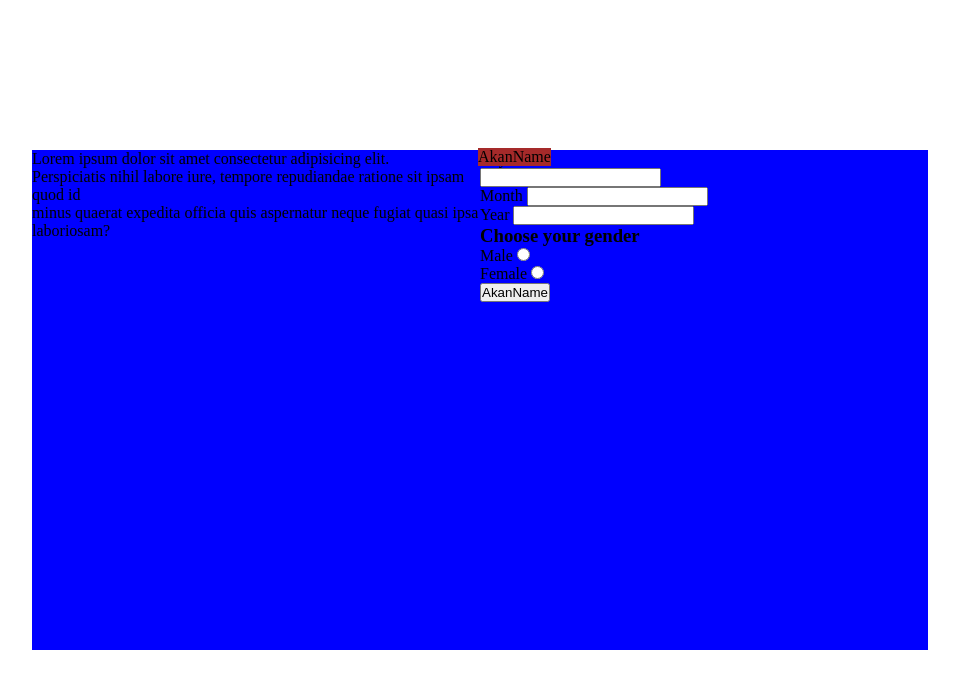
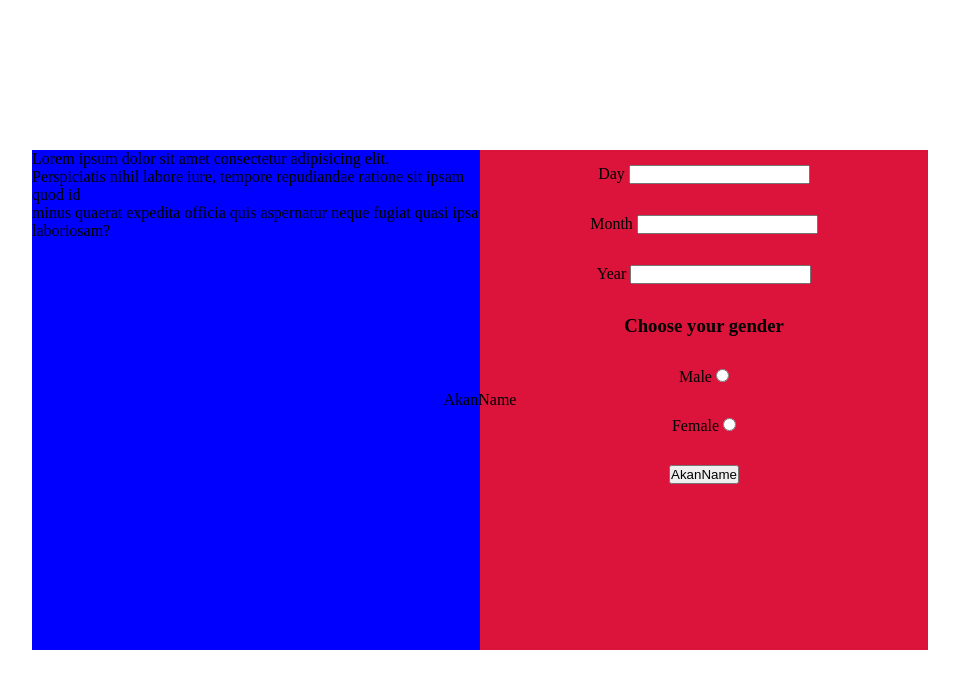
Before and after one commit to Thuku7/Akan-Name-Generator, a plain HTML site: page index.html in a window 1280 px wide. Shown: the whole page, without its empty margins (160-1119 px from the left). Drawn offline with Linux system fonts and the light colour scheme.

Commit message:
Add styles to the input form and intro section

```diff
--- a/css/styles.css
+++ b/css/styles.css
@@ -15,13 +15,10 @@ body {
 
 }
 
-nav {
 
-  position: absolute;
-  background-color: brown;
-  margin: -2px;
 
-}
+
+
 
 .content1 {
   background-color: blue;
@@ -31,11 +28,33 @@ nav {
   justify-content: space-evenly;
 }
 
-#form {
+form {
   width:35vw;
+  height: 500px;
+  display: flex;
+  flex-direction: column;
+  align-items: center;
+  justify-content:space-between;
+  background-color: crimson;
 
 }
 
 .intro {
   width:35vw;
+  height: 500px;
 }
+
+#input{
+display: flex;
+flex-direction: column;
+flex-wrap: nowrap;
+justify-content: space-around;
+align-items: center;
+width: 35vw;
+height: 350px;
+}
+
+.logo {
+  position: absolute;
+  margin: 1rem;
+}
--- a/index.html
+++ b/index.html
@@ -9,14 +9,10 @@
   <script src="js/app.js"></script>
   <title>AkanName</title>
 </head>
-<body class="container">
-  <header>
-    <nav class="navbar">
-      <div class="container-fluid">
-        <span class="navbar-brand mb-0 h1">AkanName</span>
-      </div>
-    </nav>
-  </header>
+<body>
+  <div class="logo">
+    <span>AkanName</span>
+  </div>
   <div class="content1">
     <div class="intro">
      <p>Lorem ipsum dolor sit amet consectetur adipisicing elit.<br> Perspiciatis nihil labore iure, tempore repudiandae ratione sit ipsam quod id<br> minus quaerat expedita officia quis aspernatur neque fugiat quasi ipsa laboriosam?</p>
@@ -24,8 +20,8 @@
    <div class="form">
     <form id="form">
       <div id="input">
-        <div>
-          <label for="Day">Day</label><br>
+        <div class="input">
+          <label for="Day">Day</label>
           <input type="number" id="day">
         </div>
         <div>
@@ -38,7 +34,7 @@
         </div>
 
         <h3>Choose your gender</h3>
-        <div>
+        <div class="gender">
           <label for="Male">Male</label>
           <input type="radio" value="Male" name="gender" id="male">
         </div>
@@ -51,6 +47,10 @@
         <button>AkanName</button>
       </div>
 
+      <div class="akanName">
+        <div id="output"></div>
+      </div>
+
 
 
 
@@ -60,5 +60,8 @@
     </div>
   </div>
 
+
+
+
 </body>
 </html>
```
